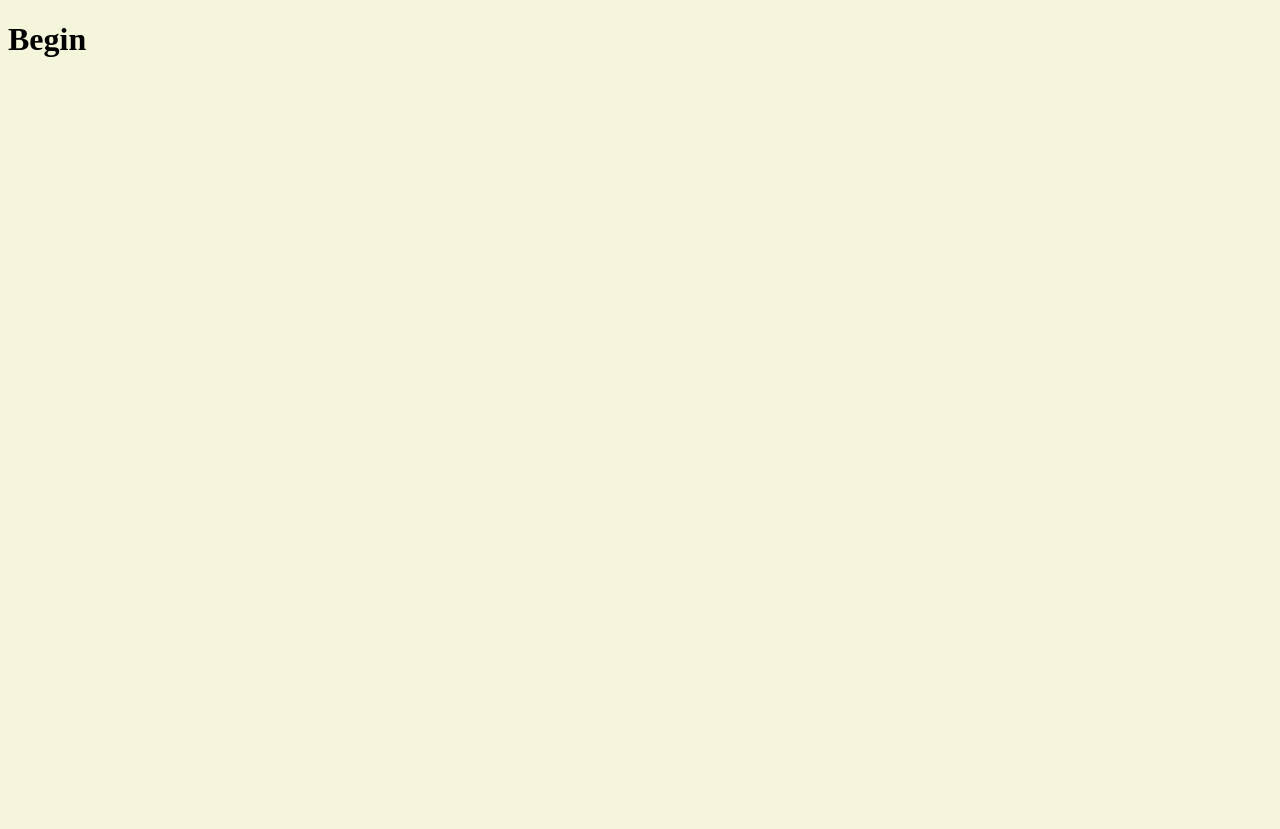
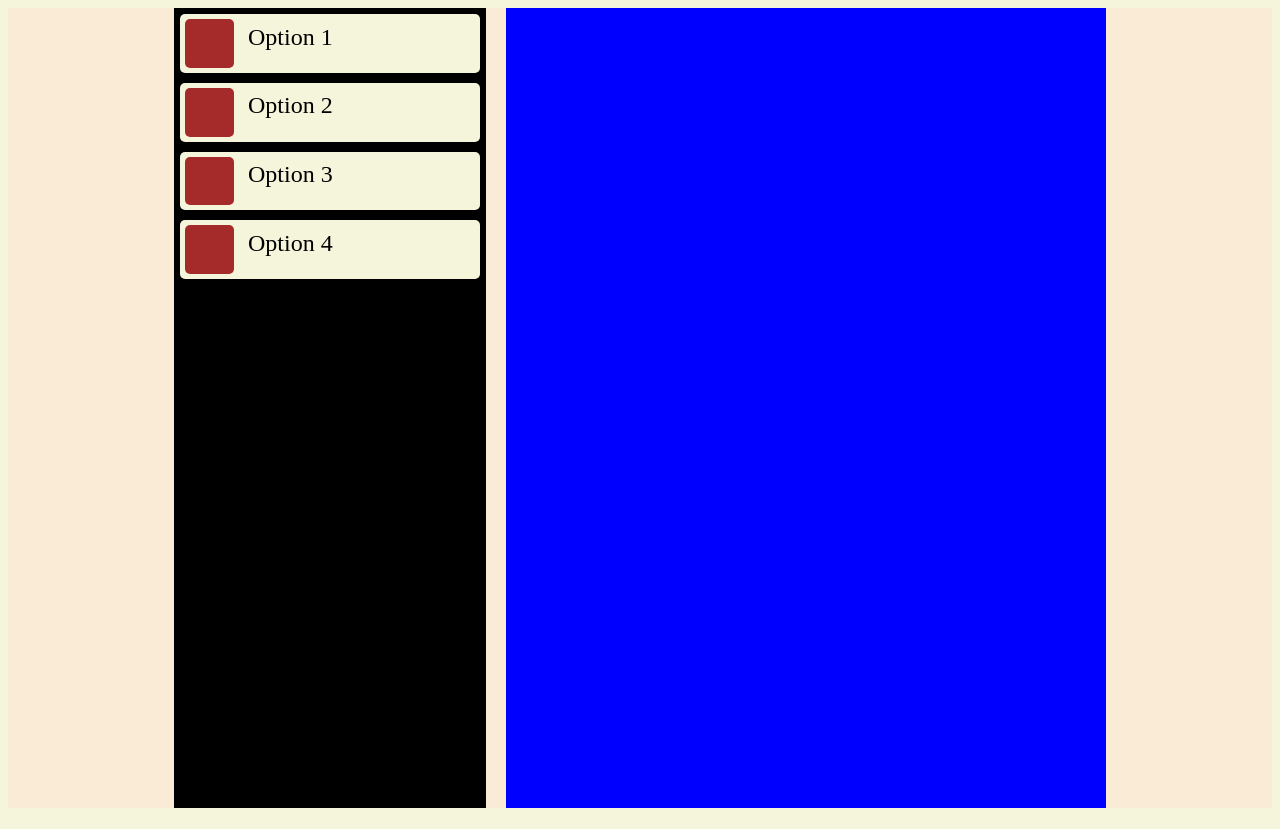
Before and after one commit to divyatez-sprinklr/ASSIGNMENT19052022, a plain HTML site: page index.html in a window 1280 px wide. Before the commit the page ends 800 px from the top, so only its background shows below. Drawn offline with Linux system fonts and the light colour scheme.

Commit message:
Added Sidebar and main content temppelate

```diff
--- a/index.html
+++ b/index.html
@@ -8,7 +8,31 @@
     <title>Document</title>
 </head>
 <body>
-    <h1 >Begin</h1>
+    <div class="main-container">
+        <div class="selection-container">
+            <div class="selection-item">
+                <div class="selection-item-image"></div>
+                <div class="selection-item-text">Option 1</div>
+            </div>
+            <div class="selection-item">
+                <div class="selection-item-image"></div>
+                <div class="selection-item-text">Option 2</div>
+            </div>
+            <div class="selection-item">
+                <div class="selection-item-image"></div>
+                <div class="selection-item-text">Option 3</div>
+            </div>
+            <div class="selection-item">
+                <div class="selection-item-image"></div>
+                <div class="selection-item-text">Option 4</div>
+            </div>
+        </div>
+        <div class="view-container">
+
+        </div>
+    </div>
+    <h1></h1>
+
     <script src="./app.js"></script>
 </body>
 </html>
--- a/style.css
+++ b/style.css
@@ -1,3 +1,51 @@
 * {
     background-color: beige;
 }
+
+.main-container{
+    background-color: antiquewhite;
+    display: flex;
+    flex-direction: row;
+    justify-content: center;
+    gap: 20px;
+}
+
+.selection-container{
+    width: 300px;
+    background-color: black;
+    min-height: 200px;
+    display: flex;
+    flex-direction: column;
+    gap: 10px;
+    padding: .5%;
+}
+
+.view-container{
+    flex-direction: row;
+    width: 600px;
+    height: 800px;
+    background-color: blue;
+}
+
+.selection-item{
+    border-radius: 5px;
+    padding: 5px;
+    display: flex;
+    flex-direction: row;
+    gap: 10px;
+
+}
+
+.selection-item-image{
+    width: 40px;
+    height: 40px;
+    background-color: brown;
+    border-radius: 5px;
+    padding: 1.5%;
+}
+
+.selection-item-text{
+    border-radius: 5px;
+    padding: 1.5%;
+    font-size: x-large;
+}
```
